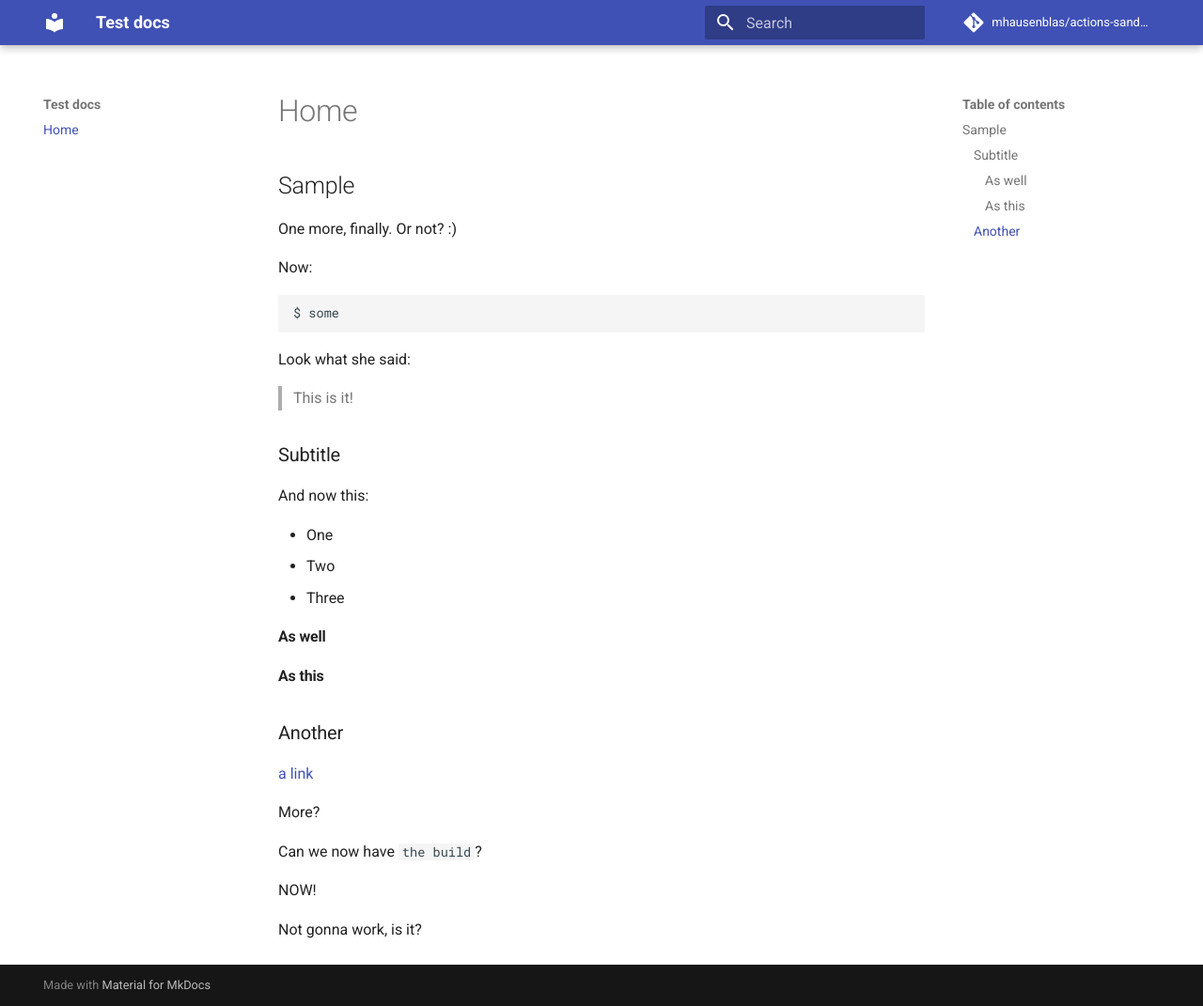
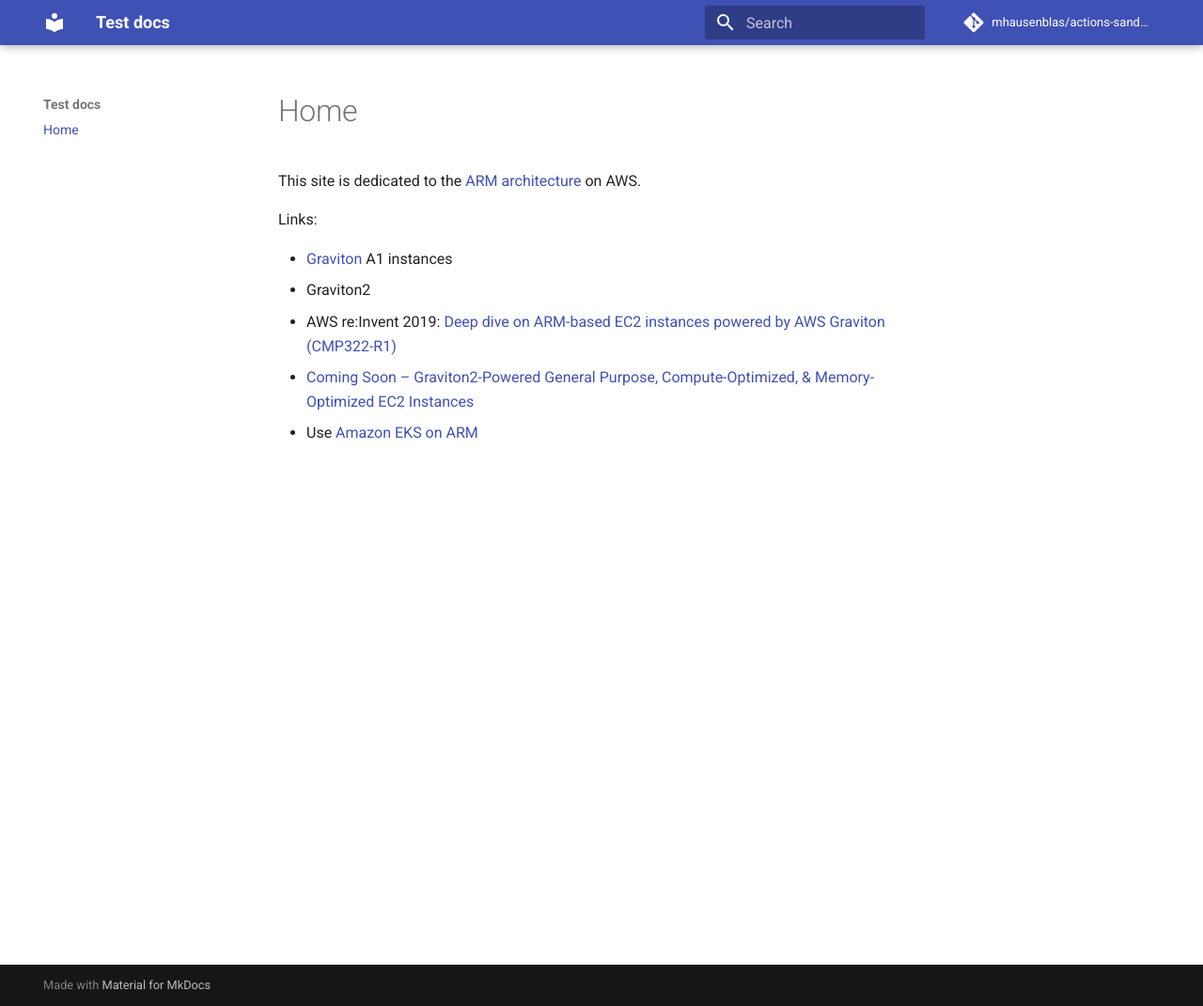
Before and after one commit to mhausenblas/arm.aws-cloud.dev, an MkDocs documentation site: the page built from docs/index.md, in a window 1280 px wide and 1071 px high. Shown: the whole window at 94% size. Built offline with MkDocs 1.6.1 and Material for MkDocs 9.7.7, drawn with Linux system fonts in a browser that asks for light colours; comment, search, counter and statistics services are not loaded.

Commit message:
inits content

````diff
--- a/docs/index.md
+++ b/docs/index.md
@@ -1,40 +1,9 @@
-## Sample
+This site is dedicated to the [ARM architecture](https://en.wikipedia.org/wiki/ARM_architecture) on AWS.
 
-One more, finally. Or not? :)
+Links:
 
-Now:
-
-```
-$ some
-```
-
-Look what she said:
-
-> This is it!
-
-### Subtitle
-
-And now this:
-
-- One
-- Two
-- Three
-
-
-#### As well
-
-#### As this
-
-### Another
-
-[a link](https://aws.com)
-
-More?
-
-
-Can we now have `the build`?
-
-NOW!
-
-
-Not gonna work, is it?
+- [Graviton](https://aws.amazon.com/ec2/graviton/) A1 instances
+- Graviton2
+  - AWS re:Invent 2019: [Deep dive on ARM-based EC2 instances powered by AWS Graviton (CMP322-R1)](https://www.youtube.com/watch?v=4jImmuMqnwc)
+  - [Coming Soon – Graviton2-Powered General Purpose, Compute-Optimized, & Memory-Optimized EC2 Instances](https://aws.amazon.com/blogs/aws/coming-soon-graviton2-powered-general-purpose-compute-optimized-memory-optimized-ec2-instances/)
+  - Use [Amazon EKS on ARM](https://gist.github.com/mhausenblas/a1d195745267811b68055320f9844fe1)
````
